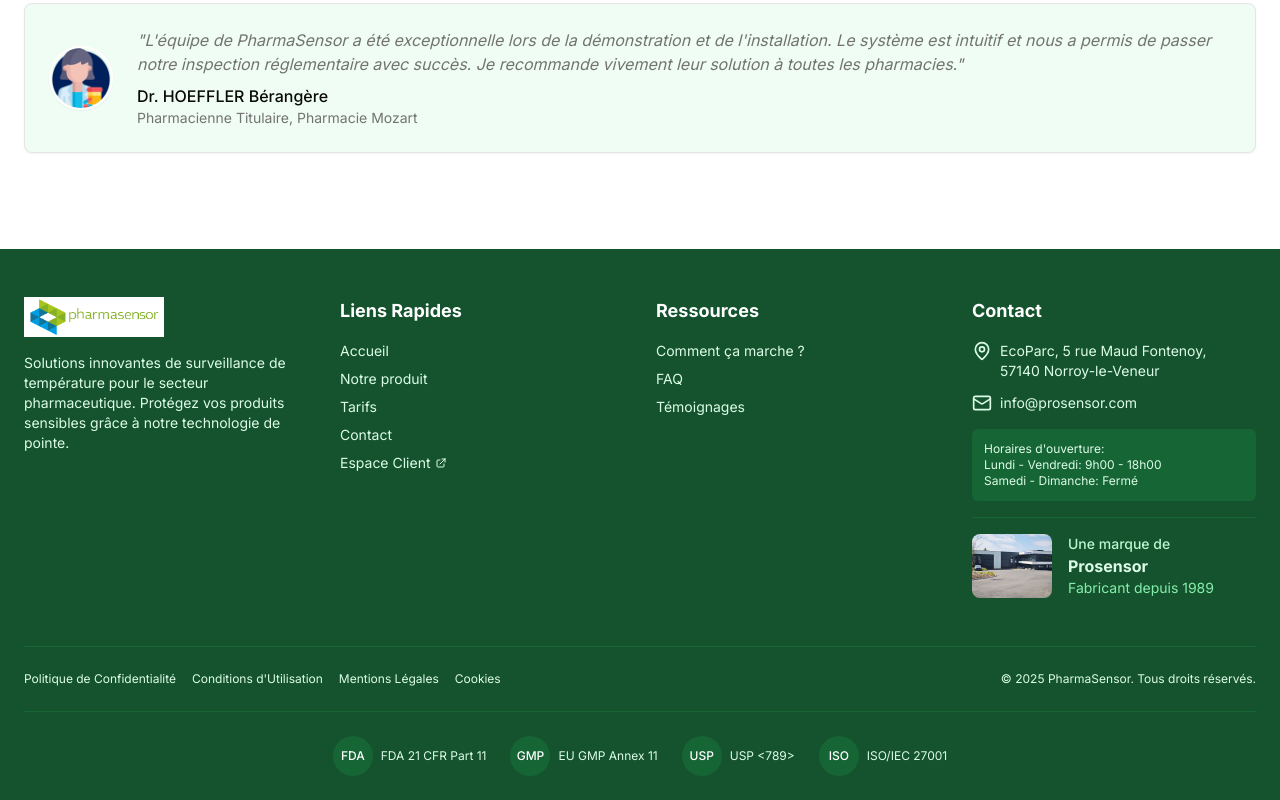
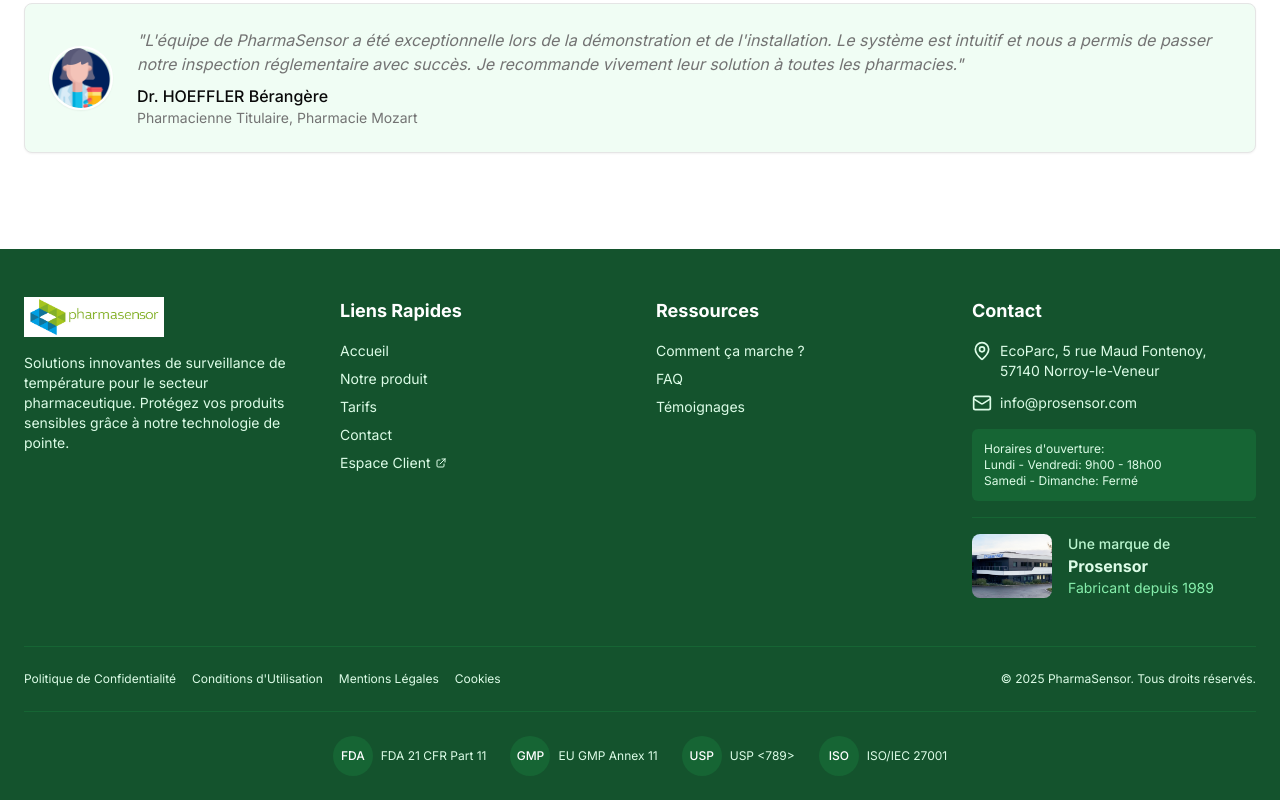
Before and after one commit to Prosensor/PharmaSensor, a Next.js app: page / in a window 1280 px wide. Shown: the part 3946-4746 px from the top of the page. Built offline with nearby package versions, Linux system fonts and the light colour scheme.

Commit message:
Image batiment changé

```diff
--- a/components/site-footer.tsx
+++ b/components/site-footer.tsx
@@ -122,7 +122,7 @@
               <div className="flex items-center space-x-4">
                 <div className="relative h-16 w-20 overflow-hidden rounded-lg">
                   <Image
-                    src="/batiment-prosensor.jpg"
+                    src="/Nouveaux batiment.jpg"
                     alt="Bâtiment Prosensor"
                     fill
                     className="object-cover"
```
Also changed, not shown: public/Nouveaux batiment.jpg (added).
